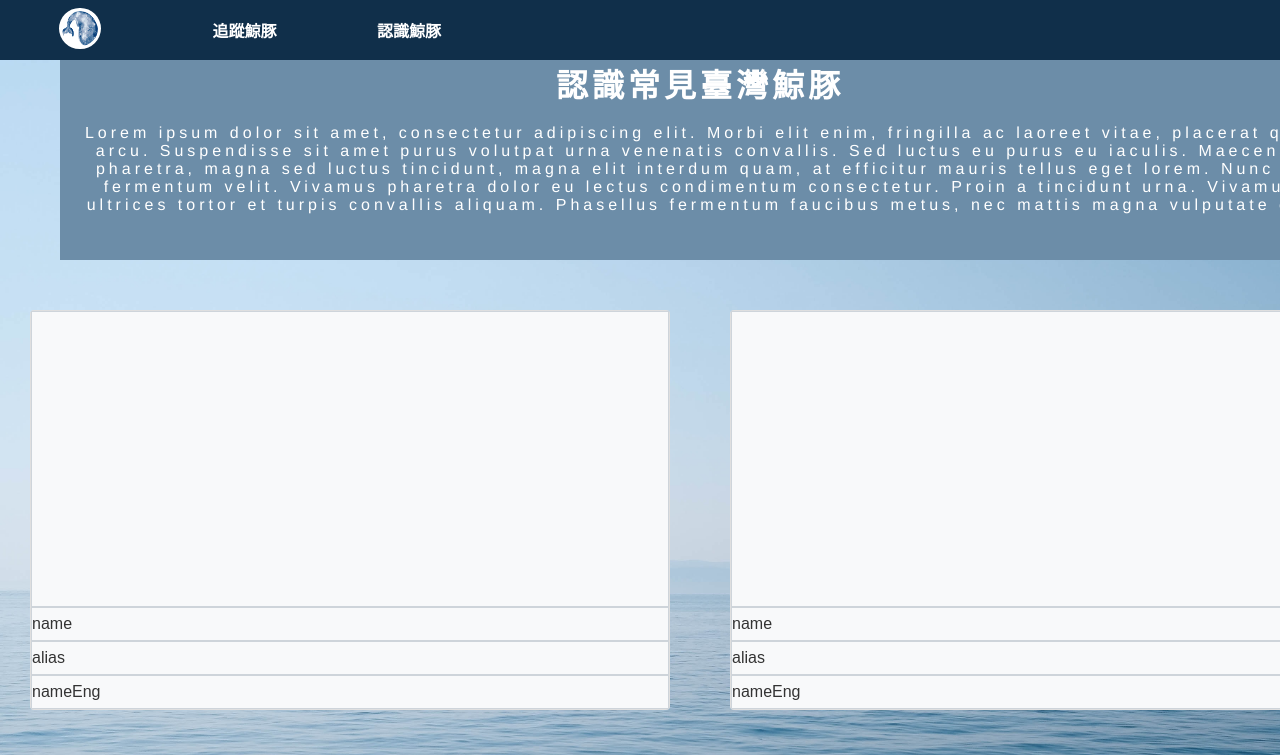
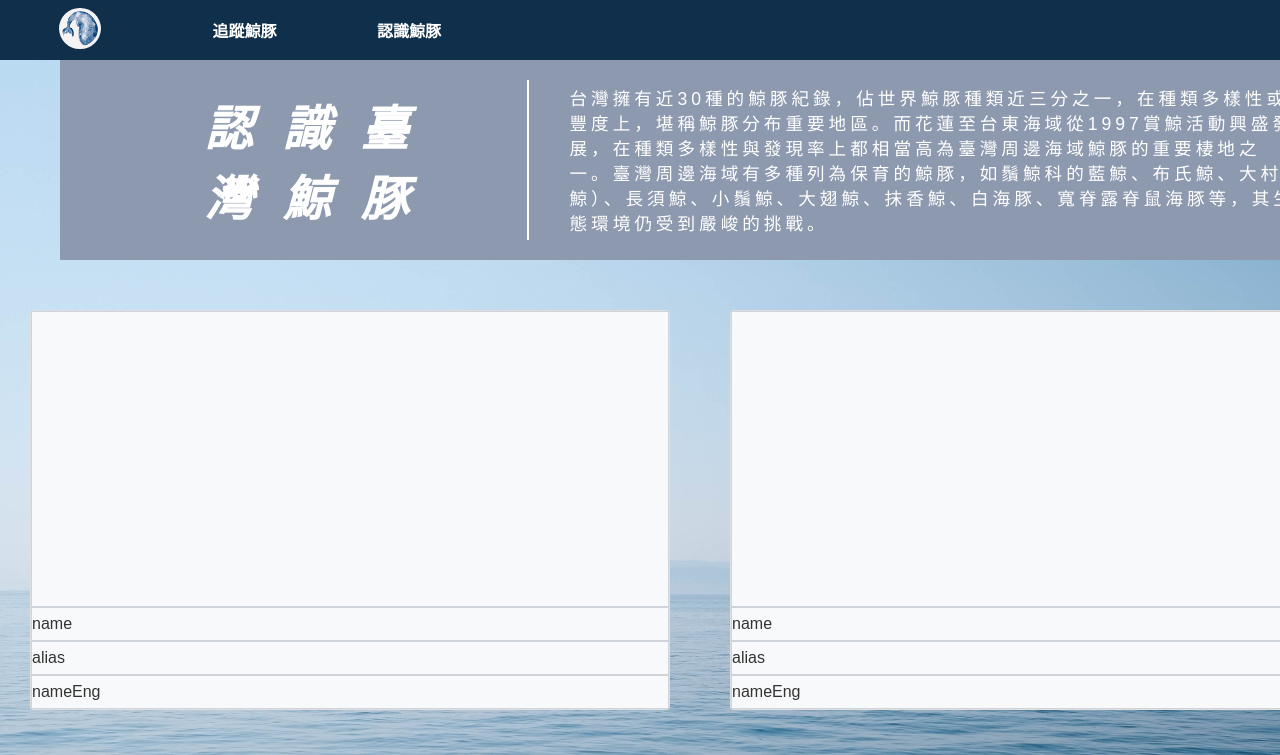
Before and after one commit to JIMMYOOOPS/dolphin_tracker, a website: page public/species.html in a window 1280 px wide. Shown: the top 755 px of the page. Drawn offline with nearby package versions, Linux system fonts and the light colour scheme; no server answers.

Commit message:
[Amend] Complete about text & fix track data

```diff
--- a/public/components/header.js
+++ b/public/components/header.js
@@ -41,7 +41,7 @@ headerTemplate.innerHTML = `
     }
 
     .logo {
-      background-color: #fff;
+      background-color: #f5f3f4;
       border-radius: 100%;
       display:inline-block;
       width: 50px;
@@ -51,9 +51,9 @@ headerTemplate.innerHTML = `
     img {
       display: inline-block;
       width: 44%;
-      background-color: white;
+      background-color: #f5f3f4;
       border-radius: 100%;
-      border: 3px solid #fff;
+      border: 3px solid #f5f3f4;
     }
 
   </style>
--- a/public/species.html
+++ b/public/species.html
@@ -11,10 +11,11 @@
 <body>
     <header-component></header-component>
     <main id = "content">
-            <div id="about">
-                <h1>認識常見臺灣鯨豚</h1><br>
-                <p>Lorem ipsum dolor sit amet, consectetur adipiscing elit. Morbi elit enim, fringilla ac laoreet vitae, placerat quis arcu. Suspendisse sit amet purus volutpat urna venenatis convallis. Sed luctus eu purus eu iaculis. Maecenas pharetra, magna sed luctus tincidunt, magna elit interdum quam, at efficitur mauris tellus eget lorem. Nunc at fermentum velit. Vivamus pharetra dolor eu lectus condimentum consectetur. Proin a tincidunt urna. Vivamus ultrices tortor et turpis convallis aliquam. Phasellus fermentum faucibus metus, nec mattis magna vulputate eu.</p>
+        <div id="about">
+            <div id="about-title"><h1>認識臺<br>灣鯨豚</h1></div>
+            <div id="about-body">台灣擁有近30種的鯨豚紀錄，佔世界鯨豚種類近三分之一，在種類多樣性或豐度上，堪稱鯨豚分布重要地區。而花蓮至台東海域從1997賞鯨活動興盛發展，在種類多樣性與發現率上都相當高為臺灣周邊海域鯨豚的重要棲地之一。臺灣周邊海域有多種列為保育的鯨豚，如鬚鯨科的藍鯨、布氏鯨、大村鯨）、長須鯨、小鬚鯨、大翅鯨、抹香鯨、白海豚、寬脊露脊鼠海豚等，其生態環境仍受到嚴峻的挑戰。
             </div>
+        </div>
             <div class="intro">
                 <a id="intro-0" class="intro-box" href="/species_detail.html?id=0">
                     <div id = "intro0-image" class="intro-image"></div>
--- a/public/styles/species.css
+++ b/public/styles/species.css
@@ -28,7 +28,7 @@ body {
   display: flex;
   flex-direction: column;
   color: #333;
-  font-family: sans-serif;
+  font-family: 'Raleway',sans-serif;
 }
 
 main {
@@ -49,15 +49,38 @@ main {
 }
 
 #about {
+  display: flex;
+  flex-direction: row;
+  justify-content: space-around;
   height: 25vh;
   width: 100vw;
-  font-family: "Maison Neue Book","Helvetica Neue",Helvetica,Arial,sans-serif;
   font-size: 100%;
-  font-weight: 100;
+  font-weight: 200;
   letter-spacing: 0.25em;
   color: #fff;
   text-align: center;
-  background-color: #6C8DA8;
+  background-color: #8d99ae;
+}
+
+#about-title {
+  max-height: 25vh;
+  max-width: 40%;
+  text-align: center;
+  font-size: 150%;
+  margin: auto 0;
+  margin-left: 100px;
+  letter-spacing: 30px;
+  font-style: italic;
+}
+
+#about-body {
+  border-left: 2px solid #fff;
+  padding: 5px 0 5px 40px;
+  max-height: 25vh;
+  max-width: 60%;
+  margin: auto 0;
+  font-size: 110%;
+  text-align: start;
 }
 
 .intro {
--- a/public/styles/tracker.css
+++ b/public/styles/tracker.css
@@ -11,7 +11,7 @@ body {
 
 body {
   color: #333;
-  font-family: sans-serif;
+  font-family: 'cwTeXKai', 'Raleway',sans-serif;
   display: flex;
   flex-direction: column;
 }
@@ -21,15 +21,38 @@ main {
 }
 
 #about {
+  display: flex;
+  flex-direction: row;
+  justify-content: space-around;
   height: 25vh;
   width: 100vw;
-  font-family: "Maison Neue Book","Helvetica Neue",Helvetica,Arial,sans-serif;
   font-size: 100%;
   font-weight: 200;
   letter-spacing: 0.25em;
   color: #fff;
   text-align: center;
-  background-color: #6C8DA8;
+  background-color: #8d99ae;
+}
+
+#about-title {
+  max-height: 25vh;
+  max-width: 40%;
+  text-align: center;
+  font-size: 150%;
+  margin: auto 0;
+  margin-left: 100px;
+  letter-spacing: 30px;
+  font-style: italic;
+}
+
+#about-body {
+  border-left: 2px solid #fff;
+  padding: 5px 0 5px 40px;
+  max-height: 25vh;
+  max-width: 60%;
+  margin: auto 0;
+  font-size: 110%;
+  text-align: start;
 }
 
 #content {
@@ -43,7 +66,6 @@ main {
   -moz-background-size: cover;
   -o-background-size: cover;
   background-size: cover;
-  background-color: #6C8DA8;
   /* padding: 0 0px;  */
   margin: 0 auto;
   min-height: 100vh;
--- a/server/models/sightdata_model.js
+++ b/server/models/sightdata_model.js
@@ -166,7 +166,6 @@ const updateData = async (sailingInfoData, obvGPS, obvApproach, obvDetail)=> {
 
 const getDataMap = async (pageSize, paging = 0, requirement = {}) => {
     const condition = {sql: '', binding: []};
-    console.log(requirement)
     if (requirement.startDate && requirement.endDate && requirement.type) {
         condition.sql = "WHERE (SUBSTRING(sailing_id, 1, 8) BETWEEN ? AND ?) AND sailing_info.dolphin_type = ?"
         condition.binding = [requirement.startDate, requirement.endDate, requirement.type]
```
Also changed, not shown: public/src/tracker.js (+25 -17 lines), public/tracker.html (+2 -2 lines).
